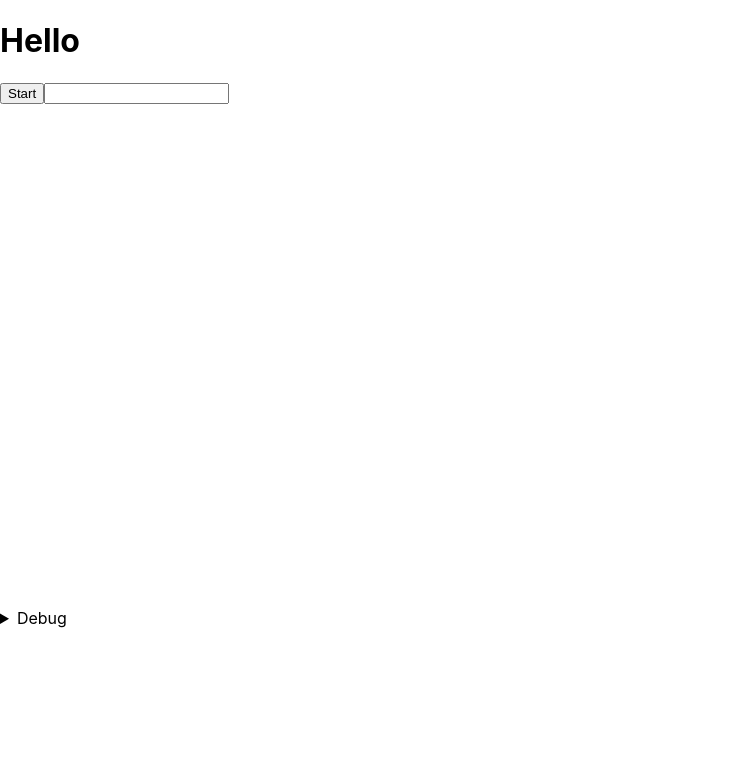
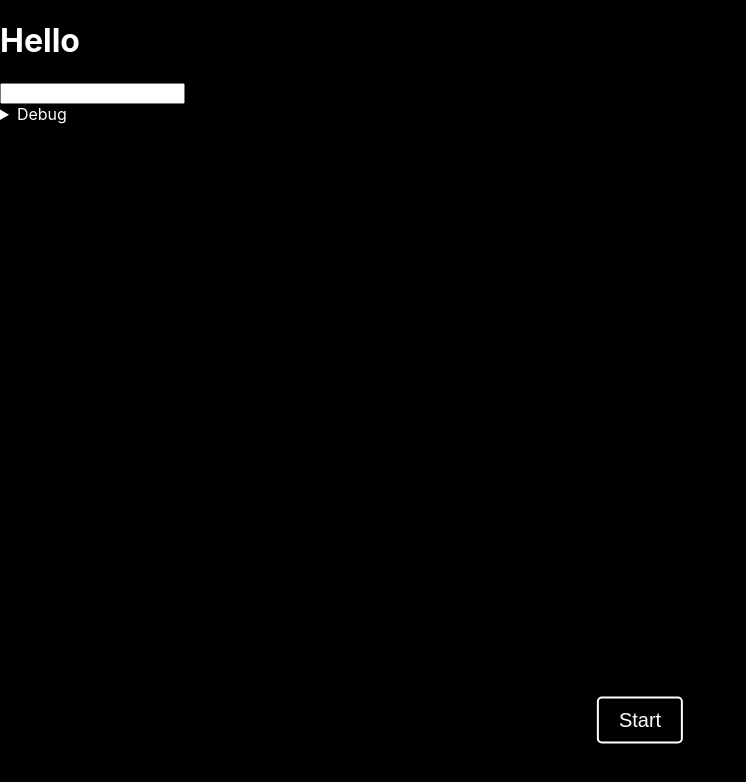
Before and after one commit to citelao/motion-viewer, a React (Create React App) app: page / in a window 1280 px wide. Shown: the top 782 px of the page, without its empty margins (0-746 px from the left). Built offline with nearby package versions, Linux system fonts and the light colour scheme.

Commit message:
some styles

```diff
--- a/src/App.css
+++ b/src/App.css
@@ -1 +1,33 @@
-/* TODO */
+body {
+  background-color: #666;
+  color: #fff;
+}
+
+.mainCanvas {
+  width: 100%;
+  height: 100%;
+  background-color: #000;
+  position: absolute;
+  top: 0;
+  left: 0;
+  z-index: -1;
+}
+
+.startButton {
+  position: absolute;
+  top: 90%;
+  left: 50%;
+  transform: translate(-50%, -50%);
+  background-color: #000;
+  color: #fff;
+  border: 2px solid #fff;
+  padding: 10px 20px;
+  font-size: 20px;
+  cursor: pointer;
+  border-radius: 5px;
+}
+
+.startButton:hover {
+  background-color: #fff;
+  color: #000;
+}
--- a/src/App.tsx
+++ b/src/App.tsx
@@ -90,15 +90,13 @@ function App() {
   return (
     <div className="App">
     <h1>Hello</h1>
-    <button onClick={onStart}>{hasStarted ? "Started" : "Start"}</button>
+    <button className="startButton" onClick={onStart}>{hasStarted ? "Started" : "Start"}</button>
 
     <input type="text" onChange={(e) => {
       delay.current = parseInt(e.target.value);
     }} />
 
-    <br />
-
-    <canvas ref={finalCanvasRef} width={500} height={500} />
+    <canvas ref={finalCanvasRef} className="mainCanvas" width={500} height={500} />
 
     <details>
       <summary>Debug</summary>
```
